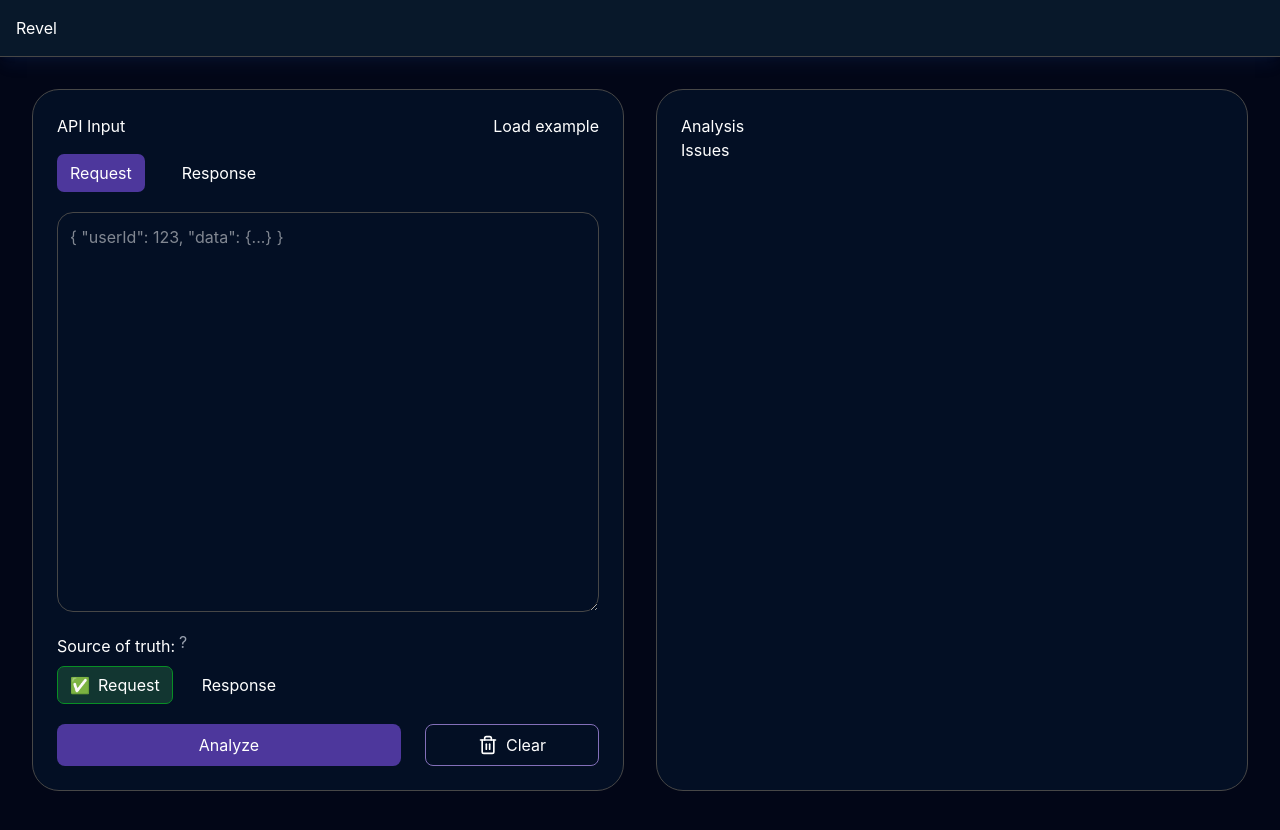
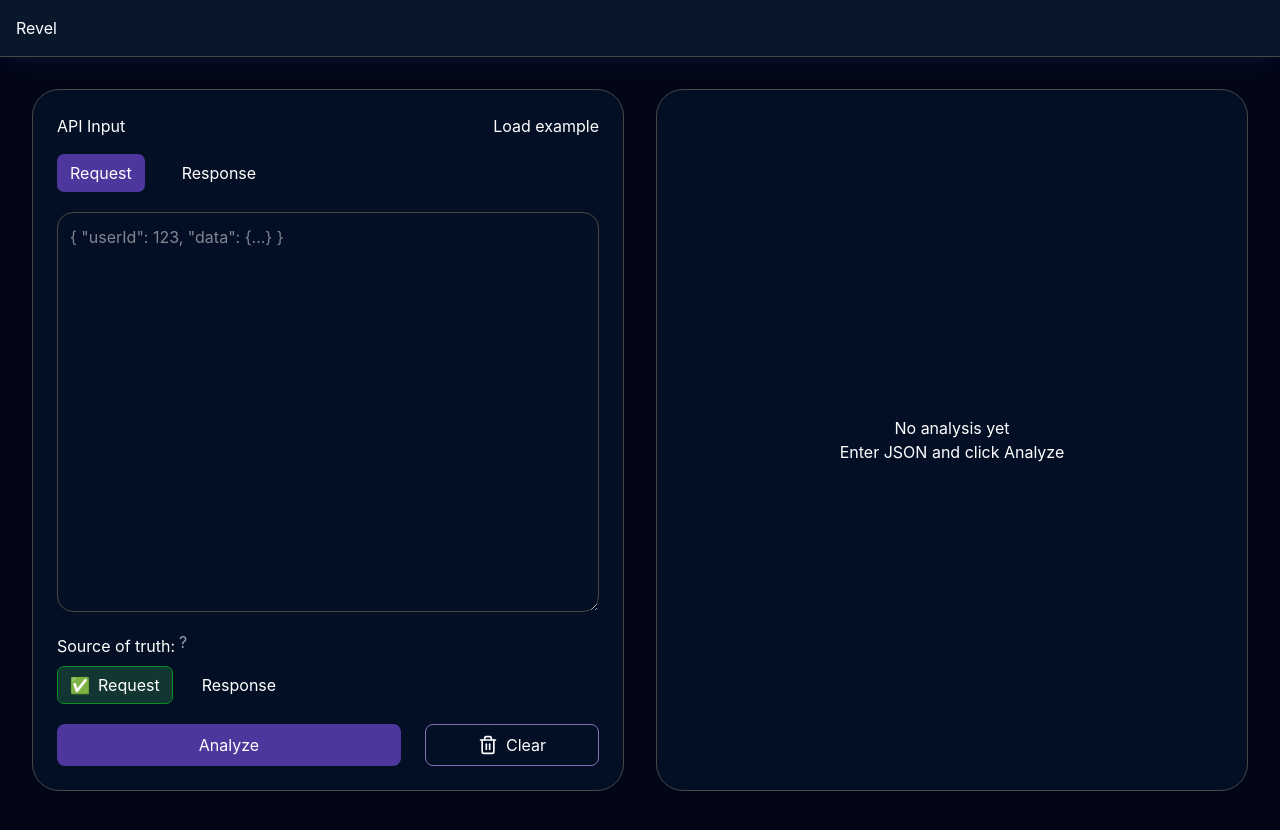
Before and after one commit to sandraamurao/revel, a React (Vite) app: page / in a window 1280 px wide. Shown: the top 830 px of the page. Built offline with nearby package versions, Linux system fonts and the light colour scheme.

Commit message:
Added display message on AnalysisPanel

```diff
--- a/src/components/AnalysisPanel.tsx
+++ b/src/components/AnalysisPanel.tsx
@@ -4,9 +4,12 @@ function AnalysisPanel() {
 	const issues = useApiState((state) => state.issues);
 	const error = useApiState((state) => state.error);
 
+	console.log("issues ", issues)
 	return (
 		<>
 			<div className="border border-[#474747] bg-[#0b426d]/15 rounded-[27px] p-6 mb-5 ">
+				{issues.length > 0 && (
+					<>
 						<h1> Analysis </h1>
 
 						{error != "" && <div> {error} </div>}
@@ -17,12 +20,23 @@ function AnalysisPanel() {
 								<div key={index}>
 									<p> {issue.field} </p>
 									<p> {issue.issue} </p>
-						<p> Expected: {issue.expected} → Actual: {issue.actual} </p>{" "}
+									<p>
+										Expected: {issue.expected} → Actual: {issue.actual}
+									</p>
 								</div>
 							))}
 						</div>
+					</>
+				)}
+
+				{!issues.length && !error && (
+					<div className="flex flex-col justify-center items-center h-full">
+						<p className="text-center"> No analysis yet </p>
+						<p className="text-center"> Enter JSON and click Analyze </p>
 					</div>
+				)}
 
+			</div>
 		</>
 	);
 }
--- /dev/null
+++ b/src/components/DiffViewer.tsx
@@ -0,0 +1,19 @@
+import ReactDiffViewer from 'react-diff-viewer-continued'
+import { useApiState } from '../store/useStore'
+
+function DiffViewer() {
+  const requestJson = useApiState((state) => state.requestJson);
+  const responseJson = useApiState((state) => state.responseJson);
+
+  return (
+    <ReactDiffViewer
+      oldValue={requestJson}
+      newValue={responseJson}
+      splitView={true}
+      leftTitle="Request"
+      rightTitle="Response"
+    />
+  )
+}
+
+export default DiffViewer
```
Lines whose indentation alone changed are shown as unchanged.
